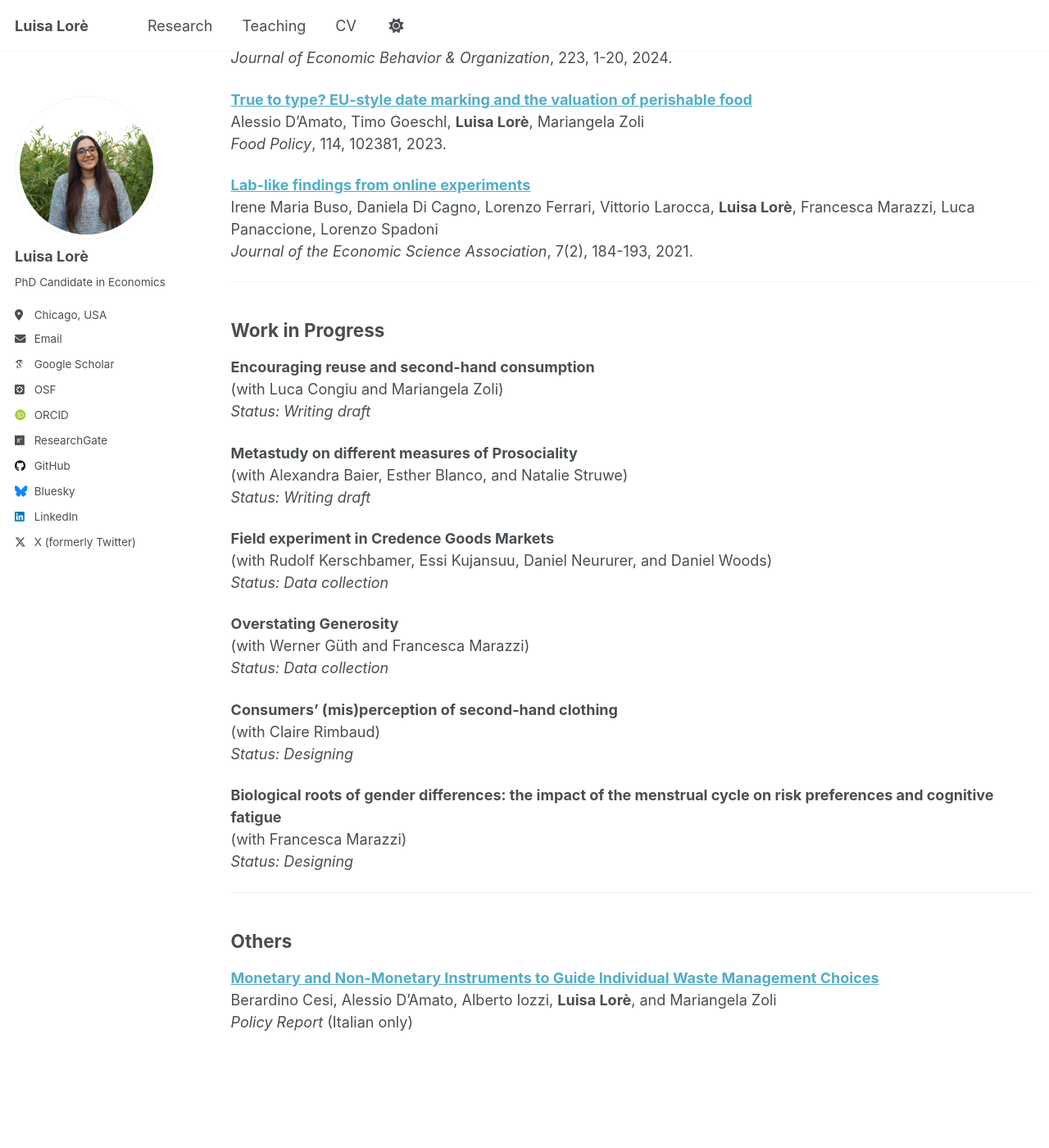
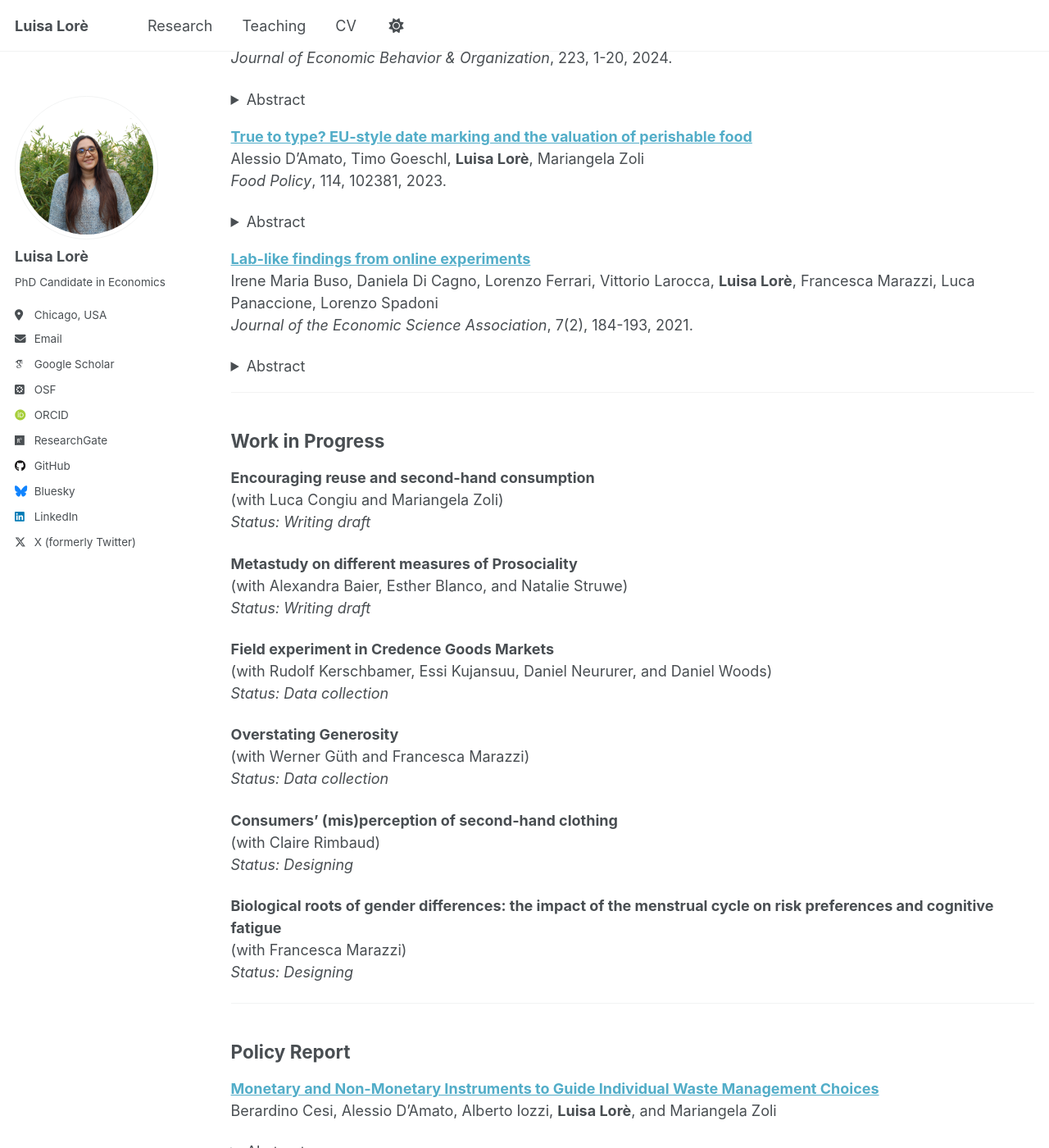
Before and after one commit to LuisaLore/luisalore, a Jekyll site: the page built from _pages/research.md, in a window 1280 px wide and 1400 px high, scrolled down 214 px. Shown: the whole window at 82% size. Built offline with Jekyll 4.4.1, drawn with Linux system fonts in a browser that asks for light colours; some web fonts are replaced; a script that is not in the unit is left out.

Commit message:
Update research.md

```diff
--- a/_pages/research.md
+++ b/_pages/research.md
@@ -21,13 +21,34 @@ redirect_from:
 Irene Maria Buso, Lorenzo Ferrari, Werner Güth, **Luisa Lorè**, Lorenzo Spadoni
 *Journal of Economic Behavior & Organization*, 223, 1-20, 2024.
 
+<details>
+<summary>Abstract</summary>
+
+<p> Can purely behavioral aspects affect voluntary cooperativeness in isomorphic social dilemma games? We experimentally test isomorphic invariance by comparing frames whose identical payoffs are described as of the Prisoners’ Dilemma or the linear Public Good. Participants play two consecutive rounds of the same frame, with no between-round feedback information, interacting with either the same or a different number of other subjects in each round. Hence, frames are compared between subjects whereas games with different numerosity are compared both within subjects and between subjects. Our analysis rejects isomorphic invariance and shows significantly lower average cooperativeness in the linear Public Good frame across all conditions. Moreover, we find a significantly negative effect of group size, especially in Prisoners’ Dilemma. </p>
+
+</details>
+
 **[True to type? EU-style date marking and the valuation of perishable food](https://doi.org/10.1016/j.foodpol.2022.102381)**
 Alessio D'Amato, Timo Goeschl, **Luisa Lorè**, Mariangela Zoli
 *Food Policy*, 114, 102381, 2023.
 
+<details>
+<summary>Abstract</summary>
+
+<p> Date marking is intended to help consumers make informed food safety and quality choices when confronted with perishable food products. We provide causal in-store evidence on how EU-style date marking (best before and use by) influences consumers’ valuation of perishable food around the expiry date. In a preparatory survey (n=100), we first identify perishable food items amenable to experimental manipulation. A modified multiple price list (MPL) experiment (n=200) then tests shoppers’ valuation of perishable food with expiry dates in the future and the past. We vary date mark type (use-by versus best-before) and information status (with and without education) while preventing free disposal censoring. We find that expiry dates affect consumer valuation. Variation in date mark type has little practical relevance. Educating consumers about the meaning of date mark types reduces willingness to pay for potentially unsafe food, but does not increase it for more durable items. An attentiveness experiment (n=160) finds that inattention and consumers’ native understanding of current date marks can explain the evidence from the modified MPL experiment. Jointly, these results help explaining existing observational evidence and assessing the prospects of consumer education campaigns. </p>
+
+</details>
+
 **[Lab-like findings from online experiments](https://doi.org/10.1007/s40881-021-00114-8)**
 Irene Maria Buso, Daniela Di Cagno, Lorenzo Ferrari, Vittorio Larocca, **Luisa Lorè**, Francesca Marazzi, Luca Panaccione, Lorenzo Spadoni
 *Journal of the Economic Science Association*, 7(2), 184-193, 2021.
+
+<details>
+<summary>Abstract</summary>
+
+<p> Laboratory experiments have been often replaced by online experiments in the last decade. This trend has been reinforced when academic and research work based on physical interaction had to be suspended due to restrictions imposed to limit the spread of Covid-19. Therefore, data quality and results from web experiments have become an issue which is currently investigated. Are there significant differences between lab experiments and online findings? We contribute to this debate via an experiment aimed at comparing results from a novel online protocol with traditional laboratory settings, using the same pool of participants. We find that participants in our experiment behave in a similar way across settings and that there are at best weakly significant and quantitatively small differences in behavior observed using our online protocol and physical laboratory setting. </p>
+
+</details>
 
 ---
 
@@ -76,8 +97,14 @@ Brief description of the project.
 
 --- -->
 
-## Others
+## Policy Report
 
 **[Monetary and Non-Monetary Instruments to Guide Individual Waste Management Choices](https://www.fondazioneamga.org/wp-content/uploads/2023/06/Progetto-IOZZI.pdf)**
 Berardino Cesi, Alessio D'Amato, Alberto Iozzi, **Luisa Lorè**, and Mariangela Zoli
-*Policy Report* (Italian only)
+
+<details>
+<summary>Abstract</summary>
+
+<p> The transition to a circular economy requires a reduction of raw materials and resources that become waste at the end of the production and consumption cycles. To correct consumers’ and firms’ incentives, we highlight the role and design of “incentive-based instruments” with particular attention to unit based pricing and deposit-refund schemes. Subsequently, we outline significant results from the empirical literature regarding the effectiveness of the use of incentive based instruments. We then take into consideration the contributions proposed by a more recent literature, focused on the individual and social drivers underlying waste management behaviours, to evaluate the importance of moral motivations and awareness of environmental problems, but also of social norms. </p>
+
+</details>
```
